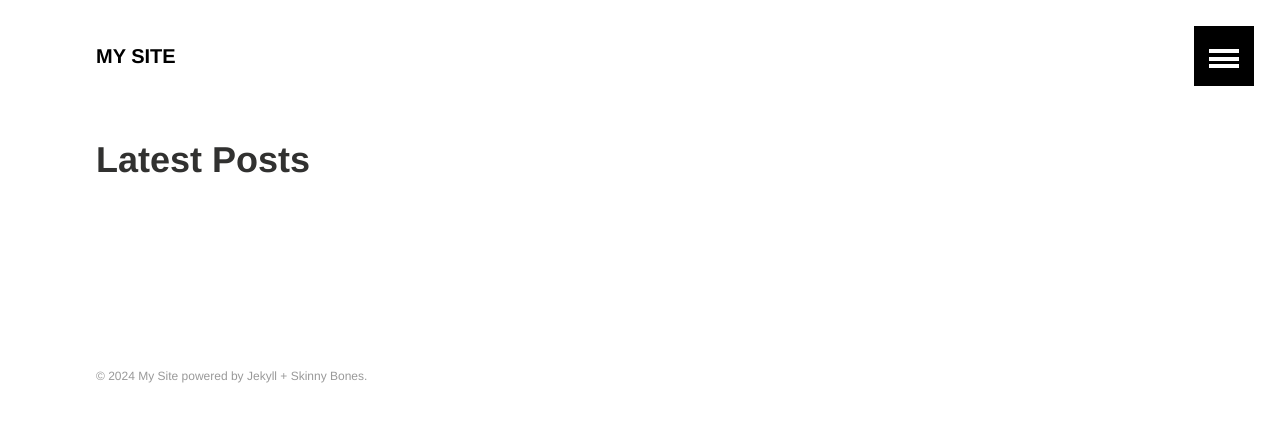
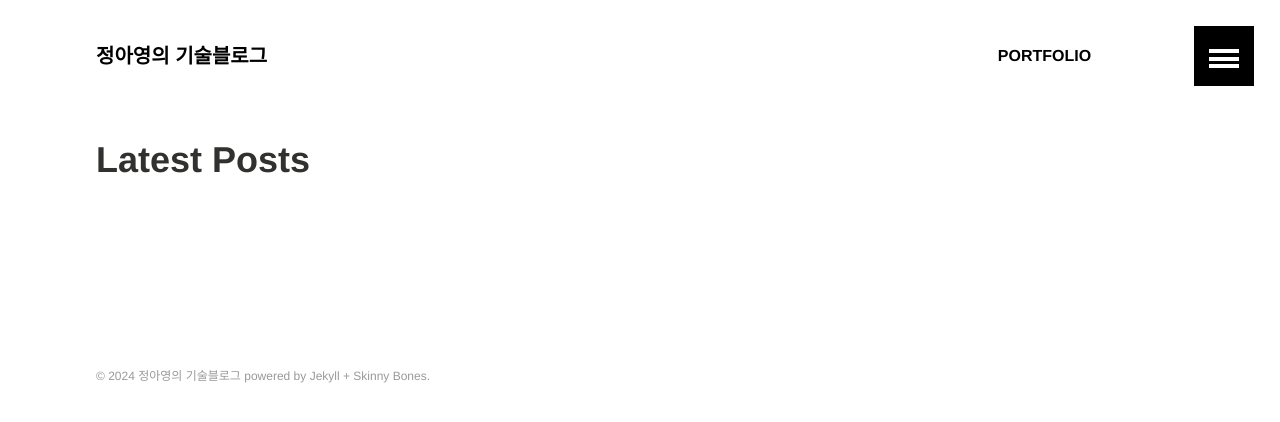
Before and after one commit to AhyeongJ/AhyeongJ.github.io, a Jekyll site: the page built from index.md, in a window 1280 px wide. Shown: the top 422 px of the page. Built offline with Jekyll 4.4.1, drawn with Linux system fonts in a browser that asks for light colours.

Commit message:
change layout

```diff
--- a/_config.yml
+++ b/_config.yml
@@ -1,7 +1,7 @@
 # Site wide configuration
 
-title: "My Site"
-description: "This is a description of my awesome site."
+title: "정아영의 기술블로그"
+description: "데이터 분석가가 되는 것을 목표로 공부하는 글을 올립니다!"
 logo: # 120x120 px default image used for Twitter summary card
 teaser: # 400x250 px default teaser image used in image archive grid
 locale: en
--- a/_data/navigation.yml
+++ b/_data/navigation.yml
@@ -1,6 +1,6 @@
 # Site navigation links
 
-- title:
+- title: Portfolio
   url:
   excerpt:
   image:
```
Also changed, not shown: Gemfile.lock (added).
